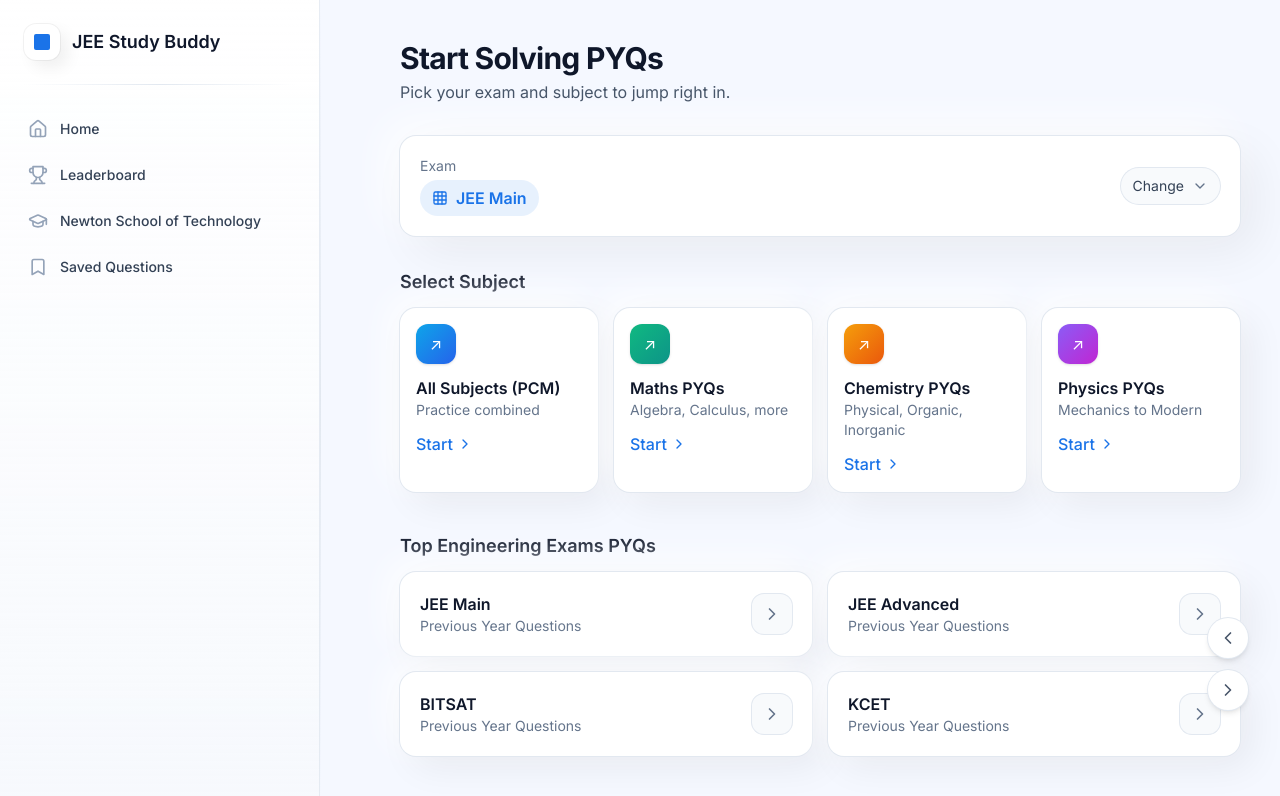
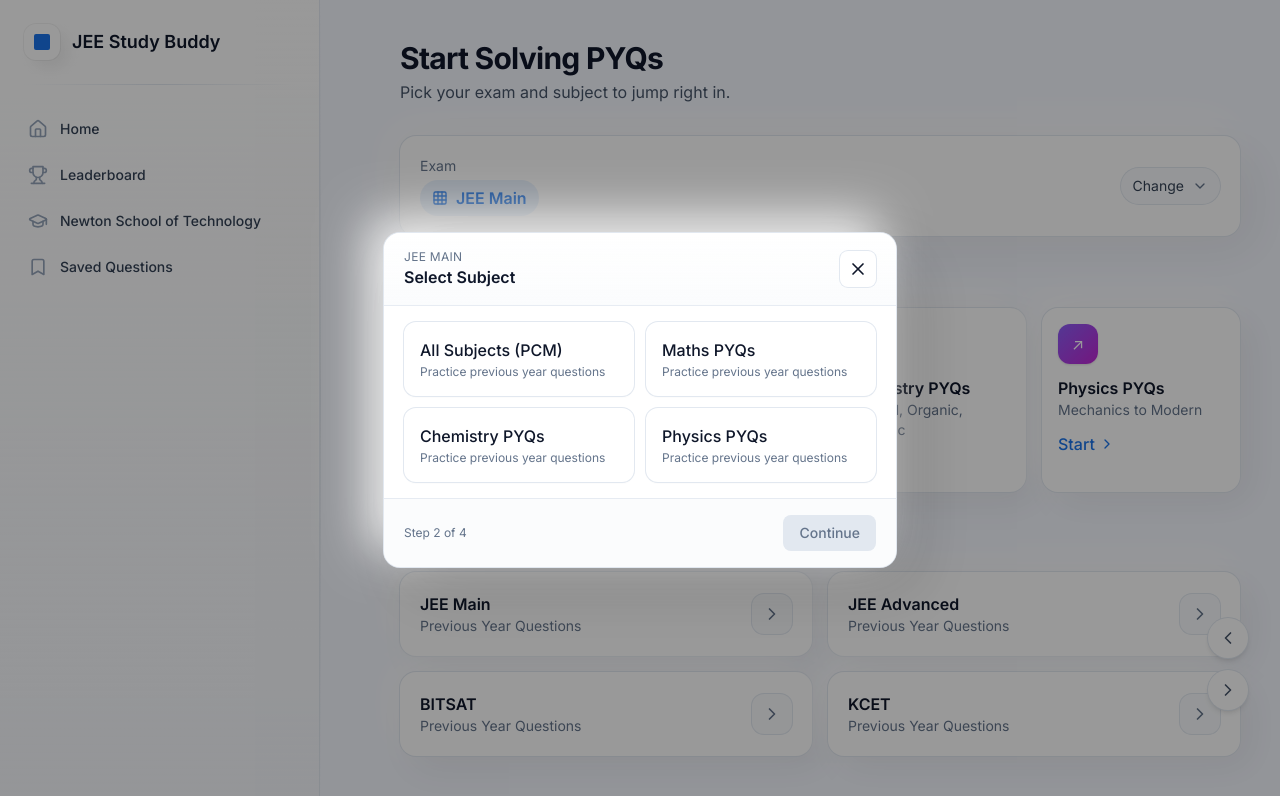
Before and after one commit to sarigama-yerra/frontend-repo_5ytx4ga6_yjakbw, a React (Vite) app: page /solve in a window 1280 px wide. Both pictures are taken after a click on the button "Change". Shown: the top 796 px of the page. Built offline with nearby package versions, Linux system fonts and the light colour scheme; a web font is replaced by a local one.

Commit message:
Update project prj_5ytx4ga6 - 2025-11-20T21:23:57.958Z

```diff
--- a/src/pages/Solve.jsx
+++ b/src/pages/Solve.jsx
@@ -1,6 +1,6 @@
 import React, { useState } from 'react'
 import { motion, AnimatePresence } from 'framer-motion'
-import { Home, Trophy, Bookmark, GraduationCap, ChevronRight, ChevronLeft, ChevronDown, Grid3X3, Menu, X } from 'lucide-react'
+import { Home, Trophy, Bookmark, GraduationCap, ChevronRight, ChevronLeft, ChevronDown, Grid3X3, Menu, X, Check } from 'lucide-react'
 
 function Sidebar() {
   const menu = [
@@ -100,7 +100,7 @@
   )
 }
 
-function ExamSelector() {
+function ExamSelector({ selectedExam, onChange }) {
   return (
     <div className="rounded-2xl bg-white p-4 sm:p-5 ring-1 ring-slate-200 shadow-[16px_16px_48px_rgba(0,0,0,0.06),-12px_-12px_44px_rgba(255,255,255,0.9)]">
       <div className="flex items-center justify-between flex-wrap gap-3">
@@ -108,10 +108,10 @@
           <div className="text-sm text-slate-500">Exam</div>
           <div className="mt-1 inline-flex items-center gap-2 rounded-full bg-[#1A73E8]/10 text-[#1A73E8] px-3 py-1.5 font-semibold">
             <Grid3X3 className="h-4 w-4" />
-            <span>JEE Main</span>
+            <span>{selectedExam || 'JEE Main'}</span>
           </div>
         </div>
-        <button className="inline-flex items-center gap-2 rounded-full bg-slate-50 px-3 py-2 text-sm text-slate-700 ring-1 ring-slate-200 hover:bg-slate-100 transition">
+        <button onClick={onChange} className="inline-flex items-center gap-2 rounded-full bg-slate-50 px-3 py-2 text-sm text-slate-700 ring-1 ring-slate-200 hover:bg-slate-100 transition">
           Change <ChevronDown className="h-4 w-4 text-slate-500" />
         </button>
       </div>
@@ -143,13 +143,13 @@
   )
 }
 
-function ExamsGrid() {
+function ExamsGrid({ onSelectExam }) {
   const exams = ['JEE Main', 'JEE Advanced', 'BITSAT', 'KCET']
   return (
     <div className="relative">
       <div className="grid grid-cols-1 sm:grid-cols-2 gap-4">
         {exams.map((e, i) => (
-          <a key={i} href="#" className="group rounded-2xl bg-white p-5 ring-1 ring-slate-200 shadow-[12px_12px_36px_rgba(0,0,0,0.06),-10px_-10px_36px_rgba(255,255,255,0.9)] hover:shadow-[16px_16px_48px_rgba(0,0,0,0.08),-12px_-12px_44px_rgba(255,255,255,1)] transition">
+          <button key={i} onClick={() => onSelectExam(e)} className="text-left group rounded-2xl bg-white p-5 ring-1 ring-slate-200 shadow-[12px_12px_36px_rgba(0,0,0,0.06),-10px_-10px_36px_rgba(255,255,255,0.9)] hover:shadow-[16px_16px_48px_rgba(0,0,0,0.08),-12px_-12px_44px_rgba(255,255,255,1)] transition">
             <div className="flex items-center justify-between">
               <div>
                 <div className="font-semibold text-slate-900">{e}</div>
@@ -157,7 +157,7 @@
               </div>
               <div className="h-10 w-10 rounded-xl bg-slate-50 grid place-items-center ring-1 ring-slate-200"> <ChevronRight className="h-5 w-5 text-slate-500"/> </div>
             </div>
-          </a>
+          </button>
         ))}
       </div>
 
@@ -170,8 +170,171 @@
   )
 }
 
+function FlowModal({ open, onClose, step, onBack, onNext, onSelectSubject, onSelectYear, selectedExam, selectedSubject, selectedYearRange, chapters, selectedChapters, onToggleChapter, onBegin }) {
+  const subjectOptions = ['All Subjects (PCM)', 'Maths PYQs', 'Chemistry PYQs', 'Physics PYQs']
+  const yearOptions = ['Last year', 'Last 3 years', 'Last 5 years', 'Last 10 years', 'Last 15 years']
+
+  return (
+    <AnimatePresence>
+      {open && (
+        <>
+          <motion.div className="fixed inset-0 z-[90] bg-black/40" initial={{ opacity: 0 }} animate={{ opacity: 1 }} exit={{ opacity: 0 }} onClick={onClose} />
+          <motion.div
+            className="fixed inset-0 z-[95] grid place-items-center px-4"
+            initial={{ opacity: 0 }}
+            animate={{ opacity: 1 }}
+            exit={{ opacity: 0 }}
+          >
+            <motion.div
+              className="w-full max-w-lg rounded-2xl bg-white ring-1 ring-slate-200 shadow-[24px_24px_64px_rgba(0,0,0,0.12),-16px_-16px_48px_rgba(255,255,255,0.9)] overflow-hidden"
+              initial={{ y: 20, scale: 0.98 }}
+              animate={{ y: 0, scale: 1 }}
+              exit={{ y: 20, opacity: 0 }}
+              transition={{ type: 'spring', stiffness: 260, damping: 24 }}
+            >
+              <div className="flex items-center justify-between px-5 py-4 border-b border-slate-200/80 bg-gradient-to-b from-white to-slate-50/60">
+                <div className="min-w-0">
+                  <div className="text-xs uppercase tracking-wide text-slate-500">{selectedExam || 'Exam'}</div>
+                  <div className="font-semibold text-slate-900 truncate">{step === 'subject' ? 'Select Subject' : step === 'year' ? 'Select Year Range' : 'Select Chapters'}</div>
+                </div>
+                <div className="flex items-center gap-2">
+                  {step !== 'subject' && (
+                    <button onClick={onBack} className="h-9 px-3 rounded-lg bg-white ring-1 ring-slate-200 hover:bg-slate-50 flex items-center gap-1 text-sm"><ChevronLeft className="h-4 w-4"/>Back</button>
+                  )}
+                  <button onClick={onClose} className="h-9 w-9 grid place-items-center rounded-lg bg-white ring-1 ring-slate-200 hover:bg-slate-50"><X className="h-5 w-5"/></button>
+                </div>
+              </div>
+
+              {/* Body */}
+              <div className="px-5 py-4">
+                {step === 'subject' && (
+                  <div className="grid grid-cols-1 sm:grid-cols-2 gap-3">
+                    {subjectOptions.map((s) => (
+                      <button key={s} onClick={() => onSelectSubject(s)} className={`text-left rounded-xl p-4 ring-1 transition shadow-sm hover:shadow-md ${selectedSubject === s ? 'ring-[#1A73E8] bg-[#1A73E8]/5' : 'ring-slate-200 bg-white'}`}>
+                        <div className="font-medium text-slate-900">{s}</div>
+                        <div className="text-xs text-slate-500 mt-0.5">Practice previous year questions</div>
+                      </button>
+                    ))}
+                  </div>
+                )}
+
+                {step === 'year' && (
+                  <div className="grid grid-cols-1 sm:grid-cols-2 gap-3">
+                    {yearOptions.map((y) => (
+                      <button key={y} onClick={() => onSelectYear(y)} className={`text-left rounded-xl p-4 ring-1 transition shadow-sm hover:shadow-md ${selectedYearRange === y ? 'ring-[#1A73E8] bg-[#1A73E8]/5' : 'ring-slate-200 bg-white'}`}>
+                        <div className="font-medium text-slate-900">{y}</div>
+                        <div className="text-xs text-slate-500 mt-0.5">Filter by exam years</div>
+                      </button>
+                    ))}
+                  </div>
+                )}
+
+                {step === 'chapters' && (
+                  <div className="space-y-4">
+                    <div className="text-sm text-slate-600">Choose chapters to include in your practice set.</div>
+                    <div className="max-h-72 overflow-y-auto rounded-xl ring-1 ring-slate-200 divide-y divide-slate-100">
+                      {chapters.map((c) => {
+                        const checked = selectedChapters.includes(c)
+                        return (
+                          <label key={c} className="flex items-center gap-3 px-4 py-3 cursor-pointer hover:bg-slate-50">
+                            <input
+                              type="checkbox"
+                              className="h-4 w-4 rounded border-slate-300 text-[#1A73E8] focus:ring-[#1A73E8]"
+                              checked={checked}
+                              onChange={() => onToggleChapter(c)}
+                            />
+                            <span className="flex-1 text-sm text-slate-800">{c}</span>
+                            {checked && <Check className="h-4 w-4 text-[#1A73E8]"/>}
+                          </label>
+                        )
+                      })}
+                    </div>
+                  </div>
+                )}
+              </div>
+
+              {/* Footer */}
+              <div className="px-5 py-4 bg-slate-50/60 border-t border-slate-200/80 flex items-center justify-between">
+                <div className="text-xs text-slate-500">
+                  {step === 'subject' && 'Step 2 of 4'}
+                  {step === 'year' && 'Step 3 of 4'}
+                  {step === 'chapters' && 'Step 4 of 4'}
+                </div>
+                <div className="flex items-center gap-2">
+                  {step === 'subject' && (
+                    <button disabled={!selectedSubject} onClick={onNext} className={`h-9 px-4 rounded-lg text-sm font-medium transition ${selectedSubject ? 'bg-[#1A73E8] text-white hover:bg-[#1667d3]' : 'bg-slate-200 text-slate-500 cursor-not-allowed'}`}>Continue</button>
+                  )}
+                  {step === 'year' && (
+                    <button disabled={!selectedYearRange} onClick={onNext} className={`h-9 px-4 rounded-lg text-sm font-medium transition ${selectedYearRange ? 'bg-[#1A73E8] text-white hover:bg-[#1667d3]' : 'bg-slate-200 text-slate-500 cursor-not-allowed'}`}>Continue</button>
+                  )}
+                  {step === 'chapters' && (
+                    <button disabled={selectedChapters.length === 0} onClick={onBegin} className={`h-9 px-4 rounded-lg text-sm font-semibold transition ${selectedChapters.length > 0 ? 'bg-[#1A73E8] text-white hover:bg-[#1667d3]' : 'bg-slate-200 text-slate-500 cursor-not-allowed'}`}>Begin Practice</button>
+                  )}
+                </div>
+              </div>
+            </motion.div>
+          </motion.div>
+        </>
+      )}
+    </AnimatePresence>
+  )
+}
+
 export default function SolvePage() {
   const [sidebarOpen, setSidebarOpen] = useState(false)
+
+  // Flow state
+  const [flowOpen, setFlowOpen] = useState(false)
+  const [step, setStep] = useState('subject') // 'subject' | 'year' | 'chapters'
+  const [selectedExam, setSelectedExam] = useState('')
+  const [selectedSubject, setSelectedSubject] = useState('')
+  const [selectedYearRange, setSelectedYearRange] = useState('')
+  const [selectedChapters, setSelectedChapters] = useState([])
+
+  const subjectChapters = {
+    'All Subjects (PCM)': ['Kinematics', 'Laws of Motion', 'Work, Power & Energy', 'Limits & Continuity', 'Differentiation', 'Integration', 'Atomic Structure', 'Chemical Bonding', 'Equilibrium'],
+    'Maths PYQs': ['Sets & Relations', 'Functions', 'Limits & Continuity', 'Differentiation', 'Integration', 'Vector Algebra', '3D Geometry', 'Probability'],
+    'Physics PYQs': ['Kinematics', 'Laws of Motion', 'Work, Power & Energy', 'Thermodynamics', 'Electrostatics', 'Current Electricity', 'Magnetism', 'Optics'],
+    'Chemistry PYQs': ['Atomic Structure', 'Periodic Table', 'Chemical Bonding', 'Thermodynamics', 'Equilibrium', 'Organic Reactions', 'Coordination Compounds']
+  }
+
+  const chapters = subjectChapters[selectedSubject] || []
+
+  const openFlow = (exam) => {
+    setSelectedExam(exam)
+    setFlowOpen(true)
+    setStep('subject')
+    setSelectedSubject('')
+    setSelectedYearRange('')
+    setSelectedChapters([])
+  }
+
+  const onBack = () => {
+    if (step === 'year') setStep('subject')
+    else if (step === 'chapters') setStep('year')
+  }
+
+  const onNext = () => {
+    if (step === 'subject') setStep('year')
+    else if (step === 'year') setStep('chapters')
+  }
+
+  const onSelectSubject = (s) => {
+    setSelectedSubject(s)
+  }
+
+  const onSelectYear = (y) => {
+    setSelectedYearRange(y)
+  }
+
+  const onToggleChapter = (c) => {
+    setSelectedChapters((prev) => prev.includes(c) ? prev.filter((x) => x !== c) : [...prev, c])
+  }
+
+  const onBegin = () => {
+    // For now, just close the modal. Later we can route to practice with these filters.
+    setFlowOpen(false)
+  }
 
   return (
     <div className="min-h-screen bg-[#F5F8FF] text-slate-900">
@@ -218,7 +381,7 @@
               </div>
 
               {/* Exam Selector */}
-              <ExamSelector />
+              <ExamSelector selectedExam={selectedExam || 'JEE Main'} onChange={() => openFlow(selectedExam || 'JEE Main')} />
 
               {/* Select Subject */}
               <section className="mt-6 sm:mt-8">
@@ -233,12 +396,30 @@
                 <div className="mb-3 flex items-center justify-between">
                   <h2 className="text-lg font-semibold text-slate-900">Top Engineering Exams PYQs</h2>
                 </div>
-                <ExamsGrid />
+                <ExamsGrid onSelectExam={(e) => openFlow(e)} />
               </section>
             </div>
           </div>
         </main>
       </div>
+
+      {/* Flow Modal */}
+      <FlowModal
+        open={flowOpen}
+        onClose={() => setFlowOpen(false)}
+        step={step}
+        onBack={onBack}
+        onNext={onNext}
+        onSelectSubject={(s) => { setSelectedSubject(s); setStep('year') }}
+        onSelectYear={(y) => { setSelectedYearRange(y); setStep('chapters') }}
+        selectedExam={selectedExam}
+        selectedSubject={selectedSubject}
+        selectedYearRange={selectedYearRange}
+        chapters={chapters}
+        selectedChapters={selectedChapters}
+        onToggleChapter={onToggleChapter}
+        onBegin={onBegin}
+      />
     </div>
   )
 }
```
Also changed, not shown: 1 other file (tests, documents, lock files or other folders).
